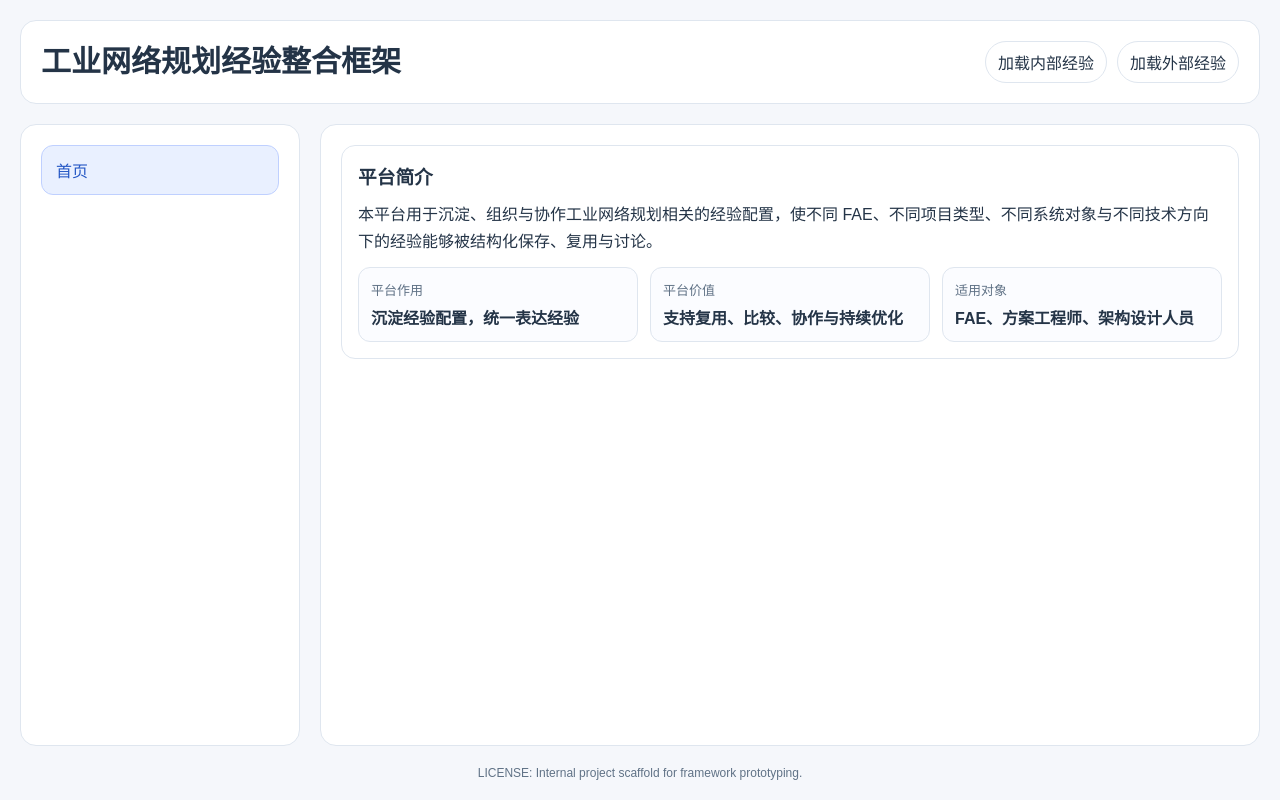
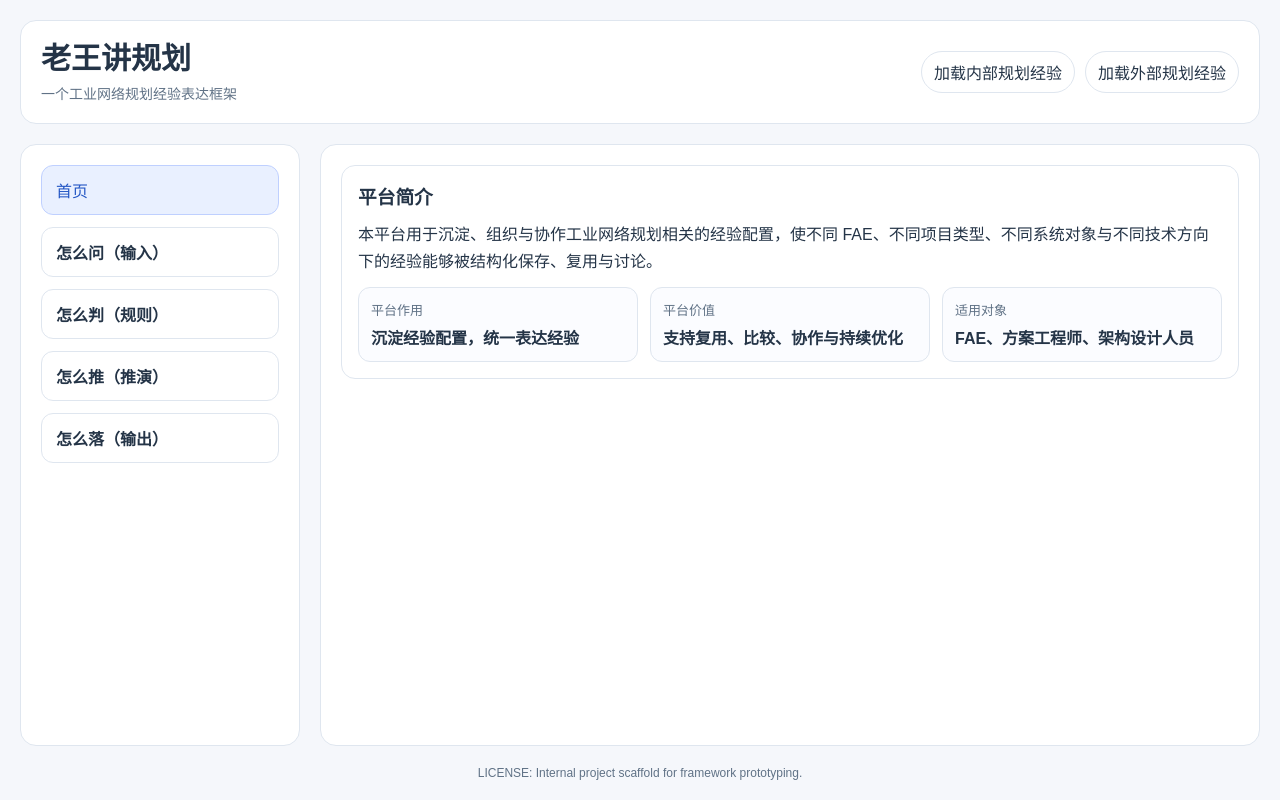
Before and after one commit to openmaxw/Industrial-Network-Planning-Framework, a React (Vite) app: page / in a window 1280 px wide. Built offline with nearby package versions, Linux system fonts and the light colour scheme.

Commit message:
重构平台核心架构与固定左侧菜单

```diff
--- a/src/app/App.jsx
+++ b/src/app/App.jsx
@@ -16,7 +16,33 @@ export function App() {
   const [homeExperienceMode, setHomeExperienceMode] = useState('internal');
   const [activeHomeExperienceKey, setActiveHomeExperienceKey] = useState('');
 
-  const menuGroups = currentMethodology?.navigation ?? [];
+  const menuGroups = useMemo(() => {
+    const methodologyGroups = currentMethodology?.navigation ?? [];
+    const groupsByTitle = Object.fromEntries(methodologyGroups.map((group) => [group.title, group.children ?? []]));
+
+    return [
+      {
+        key: 'how-to-ask',
+        title: '怎么问（输入）',
+        children: groupsByTitle['怎么问（输入）'] ?? [],
+      },
+      {
+        key: 'how-to-judge',
+        title: '怎么判（规则）',
+        children: groupsByTitle['怎么判（规则）'] ?? [],
+      },
+      {
+        key: 'how-to-derive',
+        title: '怎么推（推演）',
+        children: groupsByTitle['怎么推（推演）'] ?? [],
+      },
+      {
+        key: 'how-to-land',
+        title: '怎么落（输出）',
+        children: groupsByTitle['怎么落（输出）'] ?? [],
+      },
+    ];
+  }, [currentMethodology]);
   const activePage = useMemo(
     () => (currentMethodology ? getPage(currentMethodology, activePageKey) : { type: 'home', title: '首页' }),
     [currentMethodology, activePageKey],
@@ -267,7 +293,8 @@ export function App() {
               setActiveHomeAngle('intro');
             }}
           >
-            <h1>工业网络规划经验整合框架</h1>
+            <h1>老王讲规划</h1>
+            <p>一个工业网络规划经验表达框架</p>
           </button>
         </div>
         <div className="system-bar__meta">
@@ -282,7 +309,7 @@ export function App() {
                 setActiveHomeExperienceKey('');
               }}
             >
-              加载内部经验
+              加载内部规划经验
             </button>
             <button
               type="button"
@@ -294,7 +321,7 @@ export function App() {
                 setActiveHomeExperienceKey('');
               }}
             >
-              加载外部经验
+              加载外部规划经验
             </button>
           </div>
         </div>
@@ -314,7 +341,6 @@ export function App() {
               首页
             </button>
           </div>
-          {currentMethodology ? (
           <nav className="menu-tree">
             {menuGroups.map((group) => (
               <section key={group.title} className="menu-group">
@@ -322,12 +348,13 @@ export function App() {
                   {group.title}
                 </button>
                 {expandedGroups[group.key] !== false ? (
-                    <div className="menu-items">{group.children?.map((item) => renderMenuNode(item))}</div>
+                  <div className="menu-items">
+                    {group.children?.length ? group.children.map((item) => renderMenuNode(item)) : <p className="empty-tip">暂无已加载经验</p>}
+                  </div>
                 ) : null}
               </section>
             ))}
           </nav>
-          ) : null}
         </aside>
 
         <section className="content-panel">{renderContent()}</section>
--- a/src/components/HomePage.jsx
+++ b/src/components/HomePage.jsx
@@ -104,7 +104,7 @@ export function HomePage({ methodology, methodologyCatalog, activeAngle, experie
           <h4>外部经验</h4>
           <div className="home-actions">
             <label className="primary-button primary-button--secondary file-button">
-              加载外部经验文件
+              加载外部规划经验文件
               <input type="file" accept="application/json,.json" hidden onChange={onImportMethodology} />
             </label>
             <button type="button" className="primary-button" onClick={onExportTemplate}>
--- a/src/methodologies/demoMethodology.js
+++ b/src/methodologies/demoMethodology.js
@@ -1,8 +1,8 @@
 export const demoMethodology = {
   meta: {
     key: 'industrial-network-demo',
-    title: '工业网络规划经验整合框架',
-    subtitle: '用于承载规划经验、流程步骤与输出配置的统一框架。',
+    title: '老王讲规划',
+    subtitle: '一个工业网络规划经验表达框架',
     version: '0.1.0',
     description: '用于验证菜单、标准页、记录页和字段依赖的示例方法论。',
   },
@@ -15,8 +15,8 @@ export const demoMethodology = {
   },
   navigation: [
     {
-      key: 'raw-information',
-      title: '原始信息',
+      key: 'how-to-ask',
+      title: '怎么问（输入）',
       children: [
         { key: 'project-goal', title: '01. 项目目标' },
         { key: 'scope-definition', title: '02. 范围界定' },
@@ -39,8 +39,13 @@ export const demoMethodology = {
       ],
     },
     {
-      key: 'design-derivation',
-      title: '设计推导',
+      key: 'how-to-judge',
+      title: '怎么判（规则）',
+      children: [{ key: 'planning-rules', title: '规划规则' }],
+    },
+    {
+      key: 'how-to-derive',
+      title: '怎么推（推演）',
       children: [
         { key: 'design-principles', title: '08. 设计原则' },
         {
@@ -81,8 +86,8 @@ export const demoMethodology = {
       ],
     },
     {
-      key: 'deliverables',
-      title: '成果输出',
+      key: 'how-to-land',
+      title: '怎么落（输出）',
       children: [
         { key: 'delivery-list', title: '13. 应用概要' },
         { key: 'design-result', title: '14. 设计概要' },
--- a/src/store/usePlanningStore.js
+++ b/src/store/usePlanningStore.js
@@ -678,9 +678,10 @@ function createInitialSelections() {
 
 function createInitialExpandedGroups() {
   return {
-    'raw-information': false,
-    'design-derivation': false,
-    'deliverables': false,
+    'how-to-ask': false,
+    'how-to-judge': false,
+    'how-to-derive': false,
+    'how-to-land': false,
     'security-design': false,
     'network-design': false,
     'engineering-design': false,
--- a/src/themes/base.css
+++ b/src/themes/base.css
@@ -31,6 +31,7 @@ button { font: inherit; }
 }
 .platform-title-button:hover { opacity: 0.9; }
 .platform-title-button h1 { margin: 0; font-size: 30px; line-height: 1.2; font-weight: 700; }
+.platform-title-button p { margin: 6px 0 0; color: var(--muted); font-size: 14px; }
 .system-angle-nav { display: flex; gap: 10px; flex-wrap: wrap; justify-content: flex-end; }
 .angle-link {
   border: 1px solid var(--line);
```
Also changed, not shown: 4 other files (tests, documents, lock files or other folders). Lines whose indentation alone changed are shown as unchanged.
